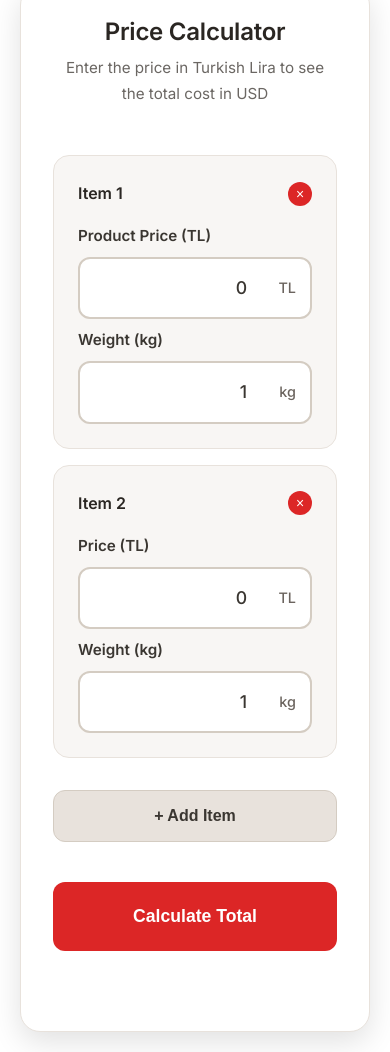
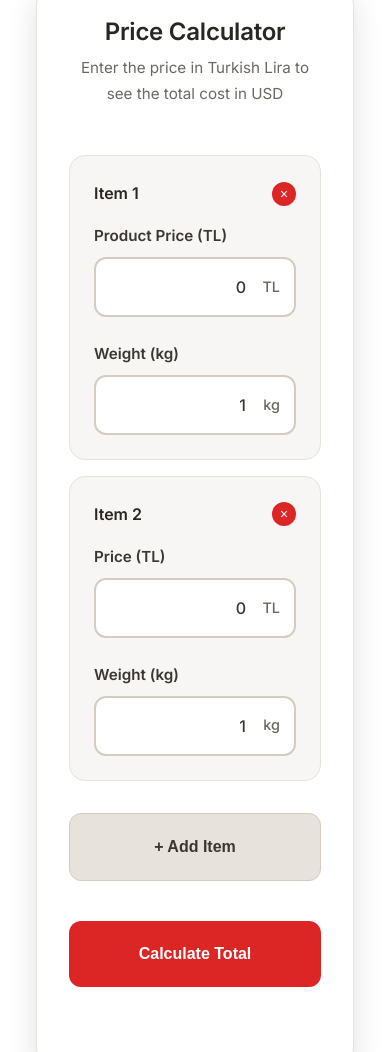
Before and after one commit to Amir-fan/jebli.co, a website: page calculator.html in a window 390 px wide. Shown: the part 596-1648 px from the top of the page. Drawn offline with Linux system fonts and the light colour scheme.

Commit message:
Fix calculator input styling and mobile optimization
- Made input fields wider so numbers like 100 dont get cut off
- Fixed alignment between price and weight input boxes using align-items: end
- Removed number input spinners/arrows completely
- Added inputmode='numeric' for better mobile keyboard
- Increased calculator container max-width to 1000px
- Improved mobile responsive design with better padding
- Made input fields 100% width with min-width constraints
- Better mobile layout with proper spacing

Calculator now has proper input field sizing and mobile optimization!

```diff
--- a/app.js
+++ b/app.js
@@ -1352,14 +1352,14 @@ function createItemElement(item) {
             <div class="form-group">
                 <label for="price-${item.id}" data-i18n="calculator_price_label">Price (TL)</label>
                 <div class="input-group">
-                    <input type="number" id="price-${item.id}" class="input" placeholder="0" step="0.01" min="0" value="${item.priceTL}">
+                    <input type="number" id="price-${item.id}" class="input" placeholder="0" step="0.01" min="0" value="${item.priceTL}" inputmode="numeric" pattern="[0-9]*">
                     <span class="input-suffix">TL</span>
                 </div>
             </div>
             <div class="form-group">
                 <label for="weight-${item.id}" data-i18n="calculator_weight_label">Weight (kg)</label>
                 <div class="input-group">
-                    <input type="number" id="weight-${item.id}" class="input" placeholder="1" step="0.1" min="0.1" value="${item.weight}">
+                    <input type="number" id="weight-${item.id}" class="input" placeholder="1" step="0.1" min="0.1" value="${item.weight}" inputmode="numeric" pattern="[0-9]*">
                     <span class="input-suffix">kg</span>
                 </div>
             </div>
--- a/styles.css
+++ b/styles.css
@@ -3677,10 +3677,10 @@ a, button, input, select, textarea {
 }
 
 .calculator-container {
-  max-width: 800px;
+  max-width: 1000px;
   margin: 0 auto;
   display: grid;
-  grid-template-columns: 1fr 1fr;
+  grid-template-columns: 1.2fr 0.8fr;
   gap: var(--space-2xl);
   align-items: start;
 }
@@ -3758,7 +3758,8 @@ a, button, input, select, textarea {
 .calculator-item-fields {
   display: grid;
   grid-template-columns: 1fr 1fr;
-  gap: var(--space-md);
+  gap: var(--space-lg);
+  align-items: end;
 }
 
 .calculator-actions {
@@ -3812,6 +3813,7 @@ a, button, input, select, textarea {
   position: relative;
   display: flex;
   align-items: center;
+  width: 100%;
 }
 
 .input-group .input {
@@ -3819,6 +3821,8 @@ a, button, input, select, textarea {
   text-align: right;
   font-size: 1.1rem;
   font-weight: 500;
+  width: 100%;
+  min-width: 120px;
 }
 
 .input-suffix {
@@ -3828,6 +3832,19 @@ a, button, input, select, textarea {
   font-weight: 500;
   font-size: 0.9rem;
   pointer-events: none;
+}
+
+/* Remove number input spinners */
+.input-group .input[type="number"] {
+  appearance: textfield;
+  -moz-appearance: textfield;
+}
+
+.input-group .input[type="number"]::-webkit-outer-spin-button,
+.input-group .input[type="number"]::-webkit-inner-spin-button {
+  appearance: none;
+  -webkit-appearance: none;
+  margin: 0;
 }
 
 .calculator-btn {
@@ -3959,10 +3976,13 @@ a, button, input, select, textarea {
   .calculator-container {
     grid-template-columns: 1fr;
     gap: var(--space-xl);
+    max-width: 100%;
+    padding: 0 var(--space-md);
   }
 
   .calculator-card {
     padding: var(--space-xl);
+    margin: 0;
   }
 
   .calculator-header h2 {
@@ -3971,16 +3991,19 @@ a, button, input, select, textarea {
 
   .calculator-item-fields {
     grid-template-columns: 1fr;
-    gap: var(--space-sm);
+    gap: var(--space-lg);
   }
 
   .calculator-actions {
     flex-direction: column;
     align-items: stretch;
+    gap: var(--space-md);
   }
 
   .calculator-actions .btn {
     width: 100%;
+    padding: var(--space-lg);
+    font-size: 1rem;
   }
 
   .result-total .result-value {
@@ -3990,4 +4013,14 @@ a, button, input, select, textarea {
   .info-card {
     padding: var(--space-lg);
   }
-}
+
+  .input-group .input {
+    min-width: 100px;
+    font-size: 1rem;
+    padding: var(--space-md) 3rem var(--space-md) var(--space-md);
+  }
+
+  .calculator-item {
+    padding: var(--space-lg);
+  }
+}
```
